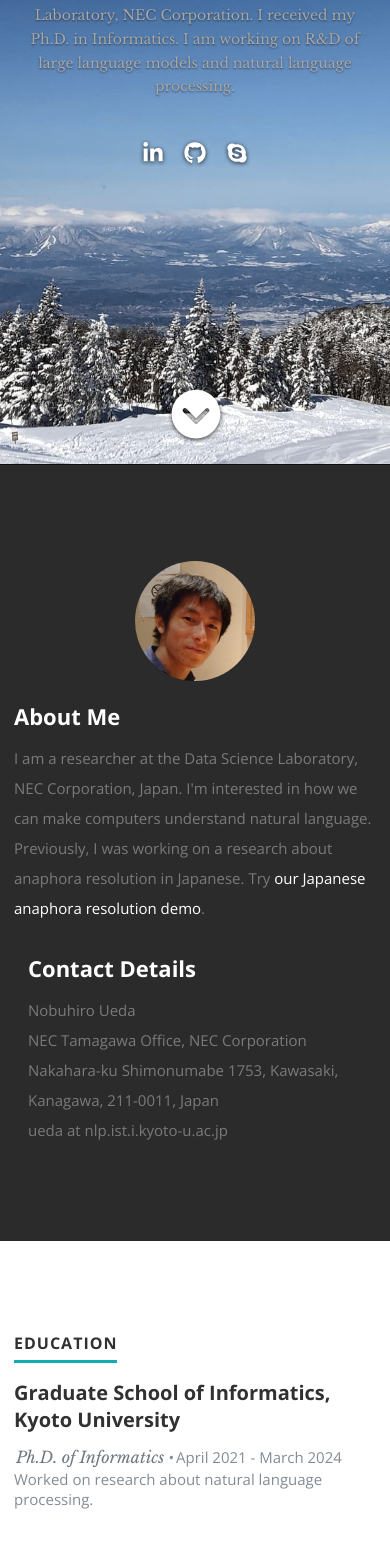
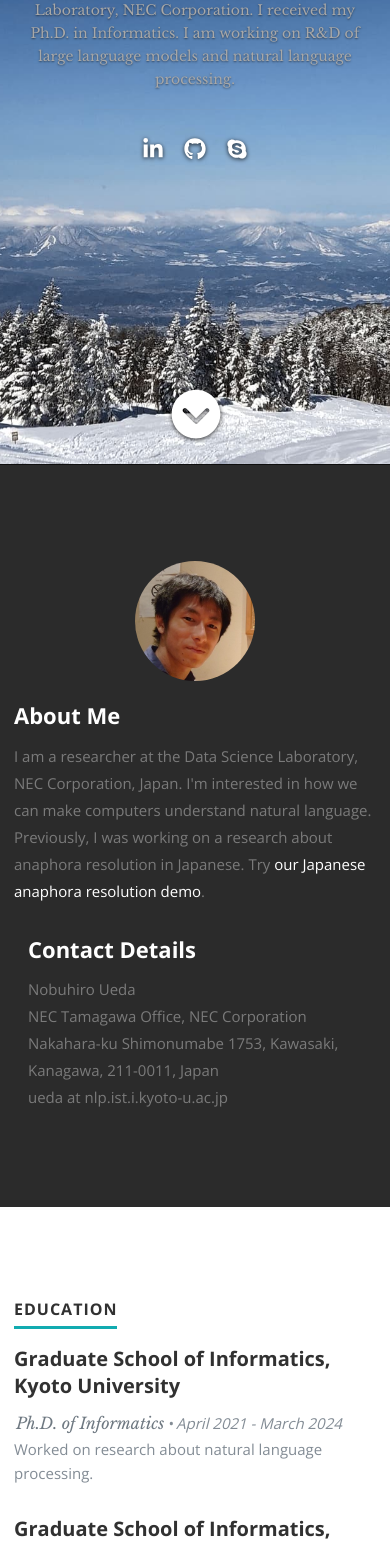
Before and after one commit to nobu-g/nobu-g.github.io, a React (Vite) app: page / in a window 390 px wide. Shown: the part 380-1922 px from the top of the page. Built offline with nearby package versions, Linux system fonts and the light colour scheme; no server answers.

Commit message:
fix line-height

```diff
--- a/src/styles/About.module.css
+++ b/src/styles/About.module.css
@@ -20,14 +20,15 @@
 }
 
 .about h2 {
-  font: 22px / 30px var(--font-sans);
+  font-family: var(--font-sans);
+  font-size: 22px;
   font-weight: bold;
   color: #fff;
   margin-bottom: 12px;
 }
 
 .about p {
-  line-height: 30px;
+  line-height: 1.8;
   color: #7a7a7a;
 }
 
--- a/src/styles/Header.module.css
+++ b/src/styles/Header.module.css
@@ -35,7 +35,7 @@
 }
 
 .banner-text h1 {
-  font: 90px / 1.1em var(--font-sans);
+  font: 90px / 1.15 var(--font-sans);
   font-weight: bold;
   color: #fff;
   margin: 0 auto 18px auto;
@@ -43,7 +43,7 @@
 }
 
 .banner-text h3 {
-  font: 18px / 1.9em var(--font-serif);
+  font: 18px / 1.7 var(--font-serif);
   color: #a8a8a8;
   margin: 0 auto;
   width: 70%;
@@ -183,14 +183,12 @@
 
   .banner-text h1 {
     font-size: clamp(3.2rem, 10vw, 4.4rem);
-    line-height: 1.15;
     margin-bottom: 12px;
   }
 
   .banner-text h3 {
     width: 100%;
     font-size: 1.5rem;
-    line-height: 1.8;
   }
 
   .social {
@@ -278,7 +276,6 @@
     display: block;
     margin: 12px 0;
     padding: 0;
-    line-height: 16px;
     border: none;
   }
 }
@@ -295,7 +292,7 @@
 
   .banner-text h3 {
     font-size: 1.4rem;
-    line-height: 1.7;
+    line-height: 1.65;
   }
 
   .nav-wrap > .nav {
--- a/src/styles/Resume.module.css
+++ b/src/styles/Resume.module.css
@@ -10,7 +10,8 @@
 }
 
 .h3 {
-  font: 25px / 30px var(--font-sans);
+  font-family: var(--font-sans);
+  font-size: 25px;
   font-weight: bold;
   text-align: left;
 }
@@ -39,7 +40,8 @@
 }
 
 .degree {
-  font: 16px / 24px var(--font-serif);
+  font-family: var(--font-serif);
+  font-size: 16px;
   font-style: italic;
   color: #6e7881;
   margin-bottom: 18px;
@@ -47,17 +49,19 @@
 }
 
 .date {
-  font: 15px / 24px var(--font-sans);
+  font-family: var(--font-sans);
+  font-size: 15px;
   margin-top: 6px;
 }
 
 .publication h3 {
-  font: 25px / 30px var(--font-sans);
+  font-family: var(--font-sans);
+  font-size: 25px;
   font-weight: 700;
 }
 
 .publication p {
-  line-height: 1.5em;
+  line-height: 1.7;
 }
 
 .experience h4 {
@@ -96,16 +100,13 @@
 
   .h3 {
     font-size: 2rem;
-    line-height: 1.35;
   }
 
   .publication h3 {
     font-size: 2rem;
-    line-height: 1.35;
   }
 
   .experience h4 {
     font-size: 1.7rem;
-    line-height: 1.4;
   }
 }
--- a/src/styles/base.css
+++ b/src/styles/base.css
@@ -59,7 +59,7 @@ body {
   font-family: var(--font-sans, sans-serif);
   font-size: 1.5rem;
   font-weight: 400;
-  line-height: 2rem;
+  line-height: 1.6;
 }
 
 main,
@@ -107,28 +107,28 @@ h1 span {
 
 h2 {
   font-size: 2.8rem;
-  line-height: 3.6rem;
+  line-height: 1.35;
 }
 
 h3 {
-  font: 2.5rem / 3rem var(--font-sans);
+  font: 2.5rem / 1.35 var(--font-sans);
   font-weight: 700;
 }
 
 h4 {
   font-size: 2rem;
-  line-height: 3rem;
+  line-height: 1.45;
   margin-bottom: 6px;
 }
 
 h5 {
   font-size: 1.8rem;
-  line-height: 3rem;
+  line-height: 1.5;
 }
 
 h6 {
   font-size: 1.4rem;
-  line-height: 3rem;
+  line-height: 1.5;
 }
 
 p {
@@ -137,17 +137,18 @@ p {
 
 small {
   font-size: 1.1rem;
-  line-height: inherit;
 }
 
 em {
-  font: 1.5rem / 3rem var(--font-sans);
+  font-family: var(--font-sans);
+  font-size: 1.5rem;
   font-style: italic;
 }
 
 strong,
 b {
-  font: 1.5rem / 3rem var(--font-sans);
+  font-family: var(--font-sans);
+  font-size: 1.5rem;
   font-weight: 700;
 }
 
@@ -188,7 +189,6 @@ ol {
 }
 
 li {
-  line-height: 1.8rem;
   margin-bottom: 1.2rem;
 }
 
--- a/src/styles/layout-global.css
+++ b/src/styles/layout-global.css
@@ -116,7 +116,6 @@ footer .copyright li {
   display: inline-block;
   margin: 0;
   padding: 0;
-  line-height: 24px;
 }
 
 footer .copyright li:before {
@@ -166,7 +165,6 @@ footer .social-links li:first-child {
   background-color: var(--color-footer-link);
   color: #fff;
   font-size: 21px;
-  line-height: 1;
   text-decoration: none;
   transition: all 0.2s ease-in-out;
 }
--- a/src/styles/responsive-global.css
+++ b/src/styles/responsive-global.css
@@ -37,7 +37,6 @@
     width: 54px;
     height: 54px;
     font-size: 18px;
-    line-height: 1;
   }
 }
 
```
